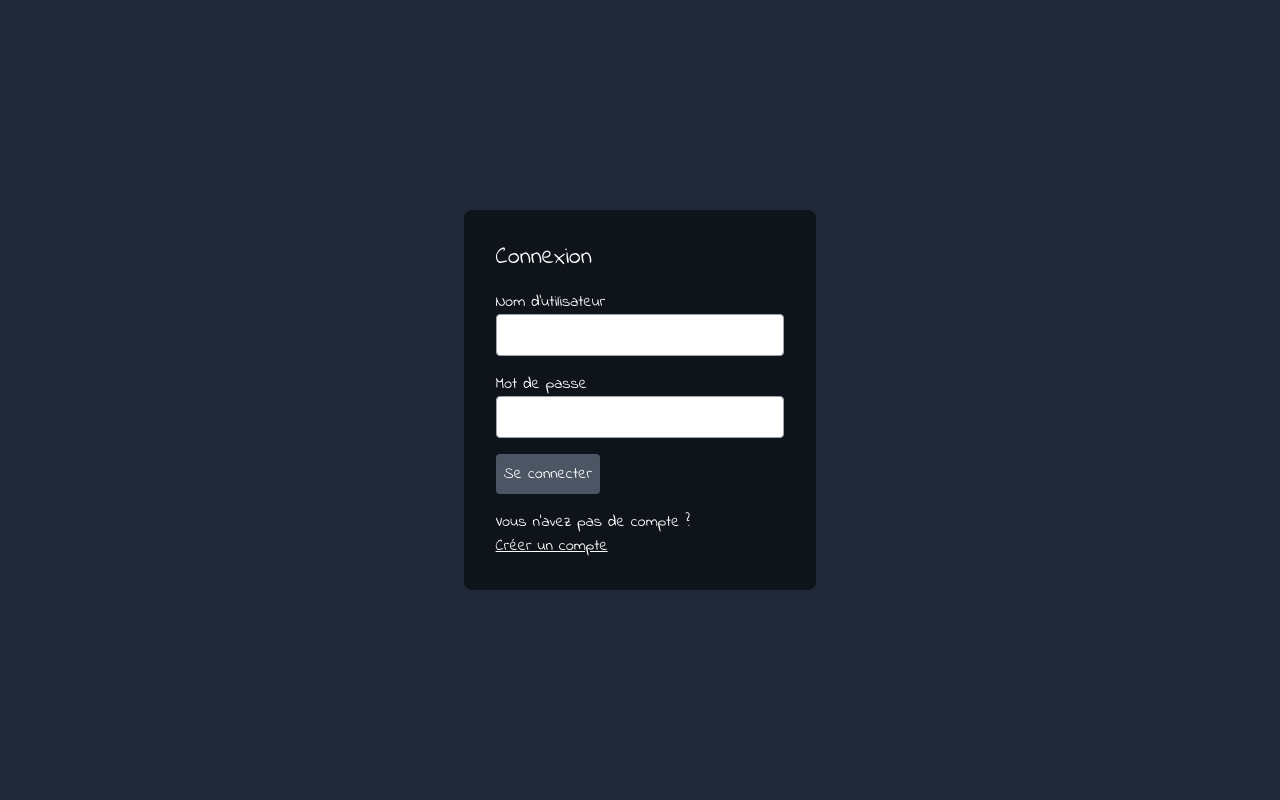
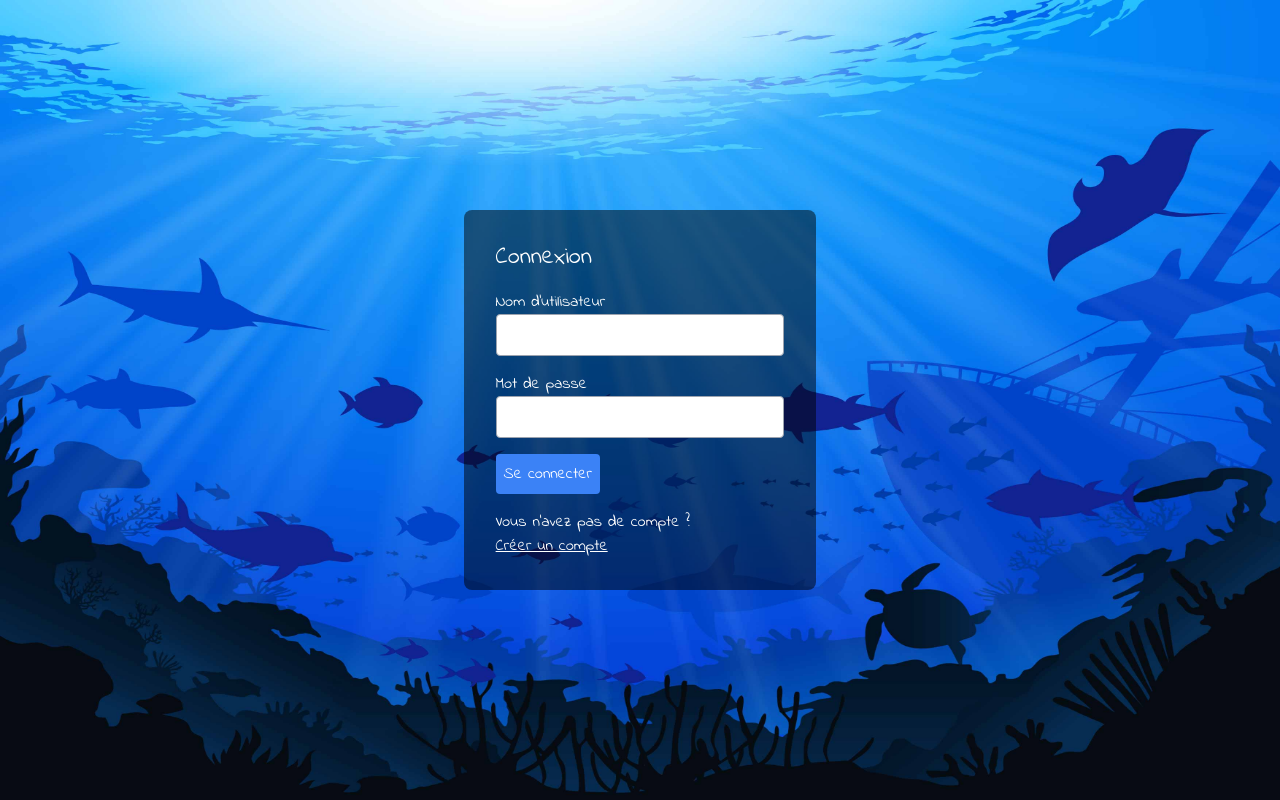
Before and after one commit to TomPARIS1/SAE-Bleudefer, a Next.js app: page /connexion in a window 1280 px wide. Built offline with nearby package versions, Linux system fonts and the light colour scheme.

Commit message:
add background connexion

```diff
--- a/src/app/globals.css
+++ b/src/app/globals.css
@@ -24,3 +24,8 @@ hr {
     height: 1px;
     margin-top: 2em;
 }
+
+.full-screen-image{
+    width: 100%;
+    height: 100%;
+}
--- a/src/components/connexion.tsx
+++ b/src/components/connexion.tsx
@@ -1,17 +1,17 @@
-import logo from '../img/LOGO_bleu_de_fer.png'
-import search from '../img/search.png'
-import user from '../img/user.png'
-import panier from '../img/panier.png'
 import Image from 'next/image'
+import '../app/globals.css'
+import backgroundSVG from "@/img/Ocean.jpg";
+import React from "react";
 import './navbar.css'
-import menuC from "@/img/menuC.jpg";
 import Link from "next/link";
 
 export const Connexion = function () {
 
+
     return (
-        <div className="bg-gray-800 min-h-screen flex items-center justify-center">
-            <div className="bg-black bg-opacity-50 p-8 rounded-lg">
+        <div className="bg-gray-200 min-h-screen flex items-center justify-center">
+
+            <div className="bg-black bg-opacity-50 p-8 rounded-lg z-10">
                 <h1 className="text-2xl text-white mb-4">Connexion</h1>
 
                 <form>
@@ -33,7 +33,7 @@ export const Connexion = function () {
                         />
                     </div>
 
-                    <button className="bg-gray-600 text-white p-2 rounded hover:bg-gray-700">
+                    <button className="bg-blue-500 text-white p-2 rounded hover:bg-blue-700">
                         Se connecter
                     </button>
                 </form>
@@ -43,6 +43,18 @@ export const Connexion = function () {
                     <a href="/inscription" className="underline">Créer un compte</a>
                 </div>
             </div>
+
+            <div className="animation-container-full-screen absolute inset-0 pointer-events-none z-0">
+                <Link href="/connexion">
+                    <Image
+                        src={backgroundSVG}
+                        width={2000}
+                        height={2000}
+                        alt="Animated Background"
+                        className="full-screen-image"
+                    />
+                </Link>
+            </div>
         </div>
     );
 };
--- a/src/pages/connexion.tsx
+++ b/src/pages/connexion.tsx
@@ -1,8 +1,3 @@
-import {Navbar} from "@/components/header";
-import {Footer} from "@/components/footer"
-import {About} from "@/components/about";
-import {Sections} from "@/components/sections";
-import {Nouveautes} from "@/components/nouveautes";
 import {Connexion} from "@/components/connexion.tsx";
 import menuC from "@/img/menuC.jpg";
 import '../app/globals.css'
```
Also changed, not shown: 1 other file (tests, documents, lock files or other folders).
